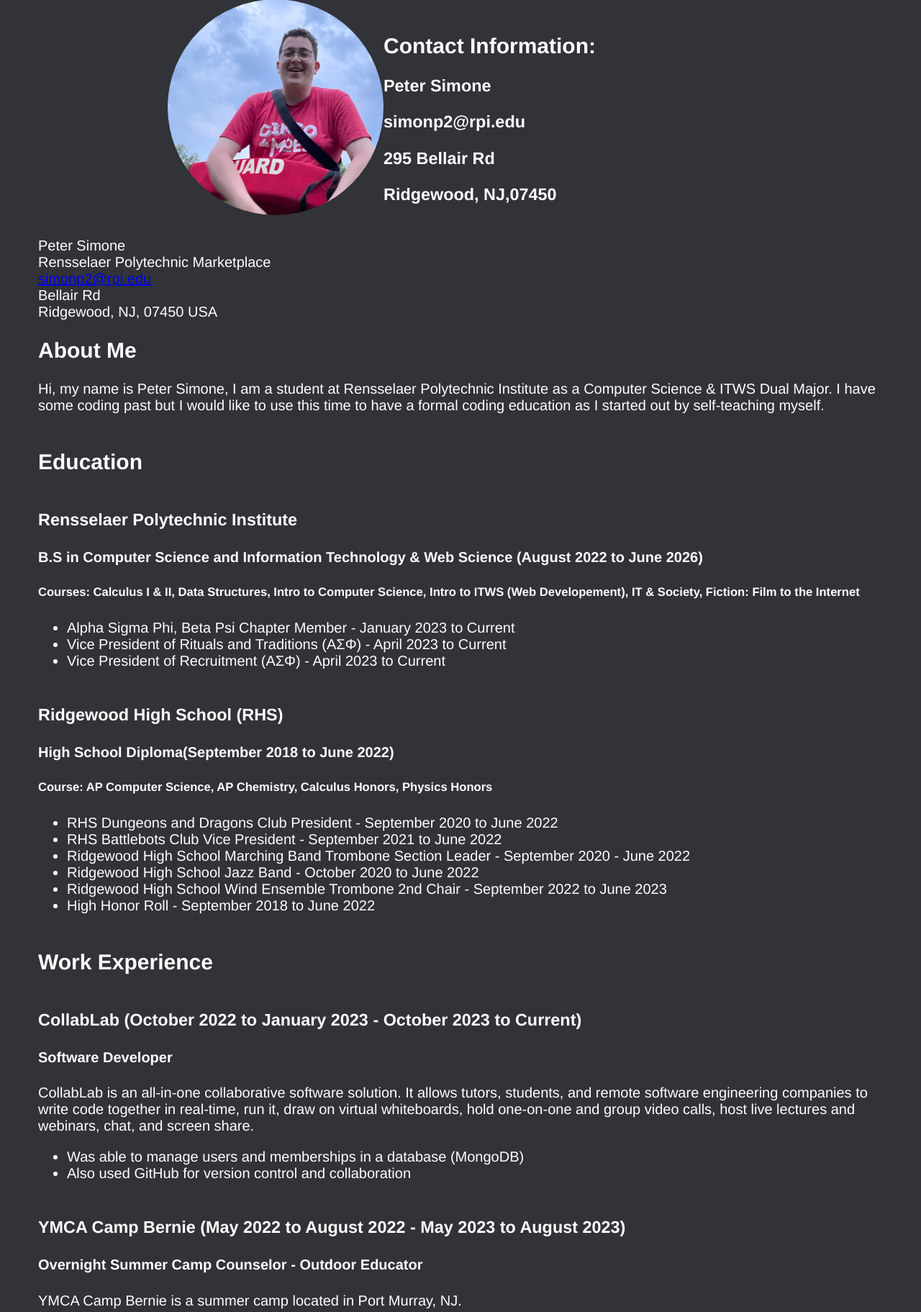
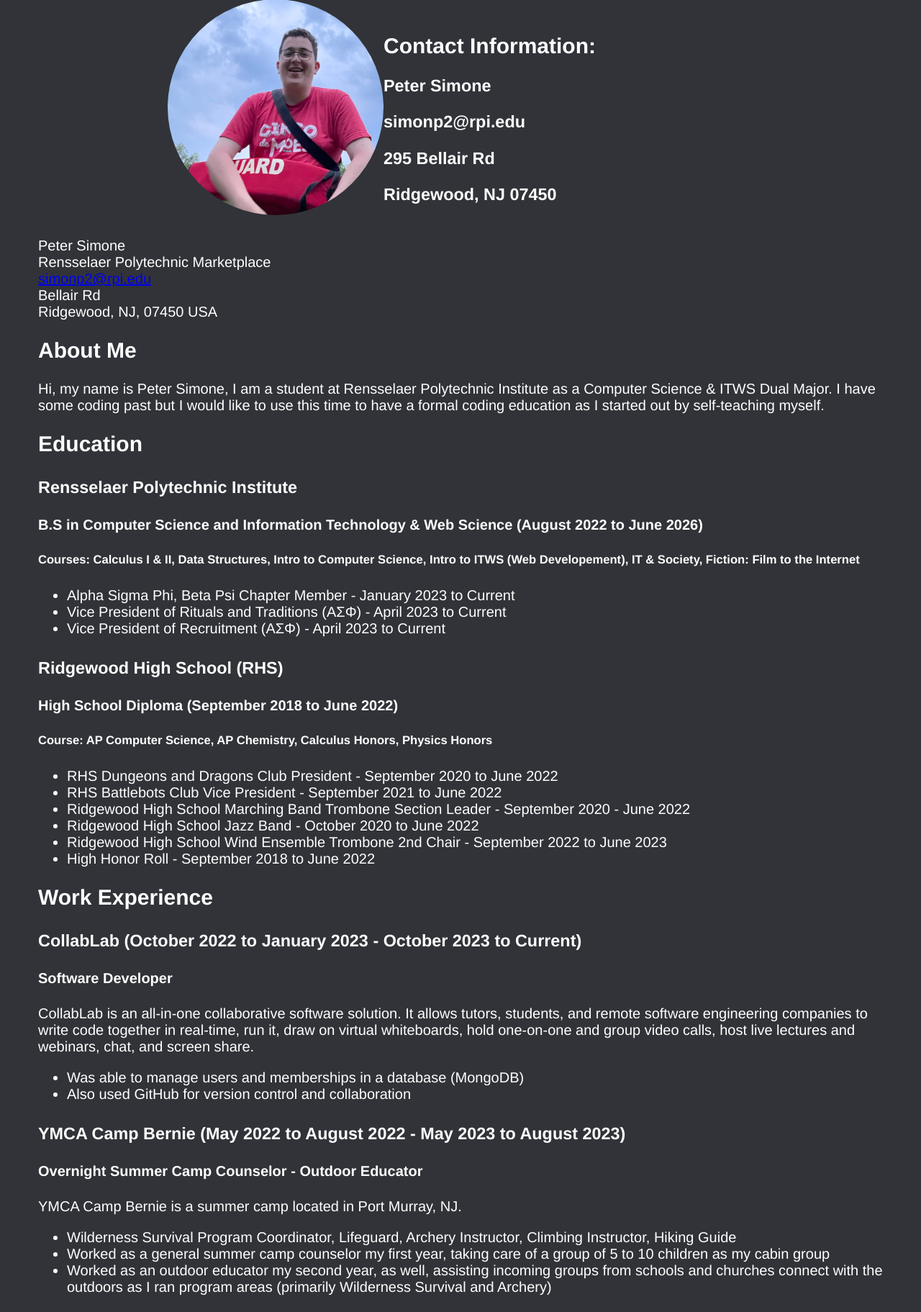
Before and after one commit to RPI-ITWS/ITWS2110-team14, a PHP site: page /lab1/simonp2/simonp2.html in a window 1280 px wide. Shown: the part 111-1934 px from the top of the page at 72% size. Run offline with PHP 8.4, Linux system fonts and the light colour scheme.

Commit message:
added readme and fixed some css and html

```diff
--- a/lab1/simonp2/simonp2.html
+++ b/lab1/simonp2/simonp2.html
@@ -30,7 +30,7 @@
             <h3>Peter Simone</h3>
             <h3>simonp2@rpi.edu</h3>
             <h3>295 Bellair Rd</h3>
-            <h3>Ridgewood, NJ,07450</h3>
+            <h3>Ridgewood, NJ 07450</h3>
             <br>
          </div>
          <div class="h-card vcard">
@@ -73,7 +73,7 @@
             </div>
             <div>
                <h3 class = "simonp2subSection">Ridgewood High School (RHS)</h3>
-                  <h4>High School Diploma(September 2018 to June 2022)</h4>
+                  <h4>High School Diploma (September 2018 to June 2022)</h4>
                   <h5>Course: AP Computer Science, AP Chemistry, Calculus Honors, Physics Honors</h5>
                      <ul>
                         <li>RHS Dungeons and Dragons Club President - September 2020 to June 2022</li>
--- a/lab1/styles.css
+++ b/lab1/styles.css
@@ -167,12 +167,12 @@
    margin-right: 45px;
 }
 #simonp2education {
-   margin-top: 50px;
+   margin-top: 20px;
    margin-left: 45px;
    margin-right: 45px;
 }
 #simonp2experience {
-   margin-top: 50px;
+   margin-top: 20px;
    margin-left: 45px;
    margin-right: 45px;
 }
@@ -184,19 +184,21 @@
    width: 300px;
 }
 #simonp2skills {
-   margin-top: 50px;
+   margin-top: 20px;
    margin-left: 45px;
    margin-right: 45px;
 }
 #simonp2spaceBelowNav {
    margin-top: 110px;
 }
+
+.simonp2subSection {
+   margin: 30px 0px 0px 0px;
+}
+
 .spaceOutNavContent {
   /*Spacing between elements in navBar*/
    padding: 3%;
-}
-.simonp2subSection {
-   margin: 50px 0px 0px 0px;
 }
 #coteaImage{
    border-radius: 100%;
```
Also changed, not shown: lab1/simonp2/readme.md (added).
